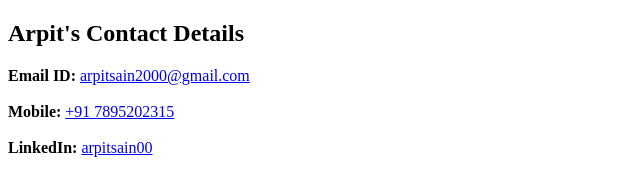
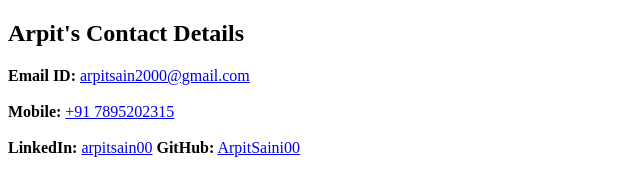
Before and after one commit to ArpitSaini00/basic-html-resume, a plain HTML site: page assets/pages/contact.html in a window 1280 px wide. Shown: the whole page, without its empty margins (0-640 px from the left). Drawn offline with Linux system fonts and the light colour scheme.

Commit message:
updated Footer and Contact

```diff
--- a/assets/pages/contact.html
+++ b/assets/pages/contact.html
@@ -15,5 +15,7 @@
     <br><br>
     <b>LinkedIn:</b>
     <a href="https://www.linkedin.com/in/arpitsaini00/"> arpitsain00</a>
+    <b>GitHub:</b>
+    <a href="https://github.com/ArpitSaini00"> ArpitSaini00</a>
 </body>
 </html>
```
Also changed, not shown: index.html (+3 -0 lines).
